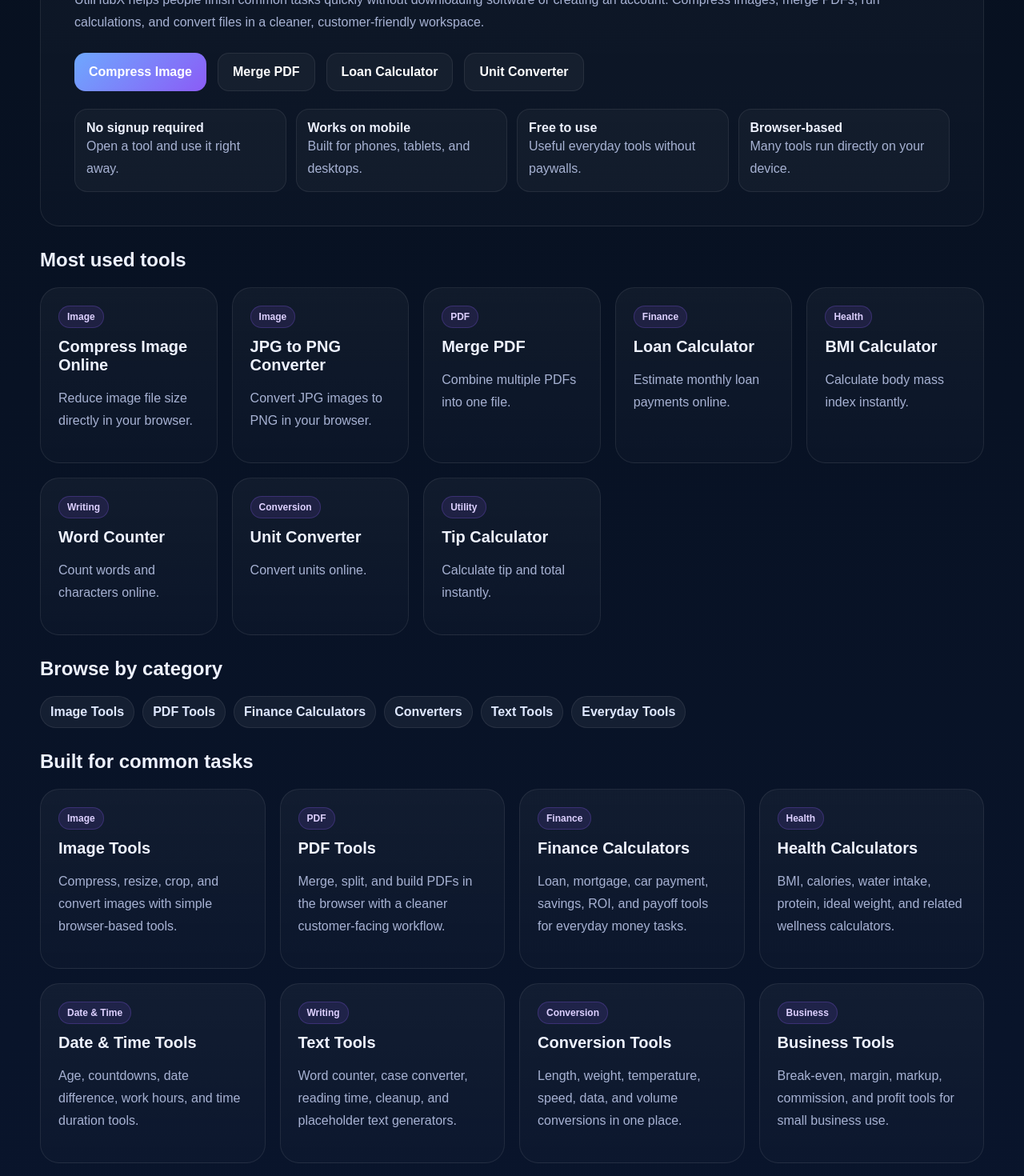
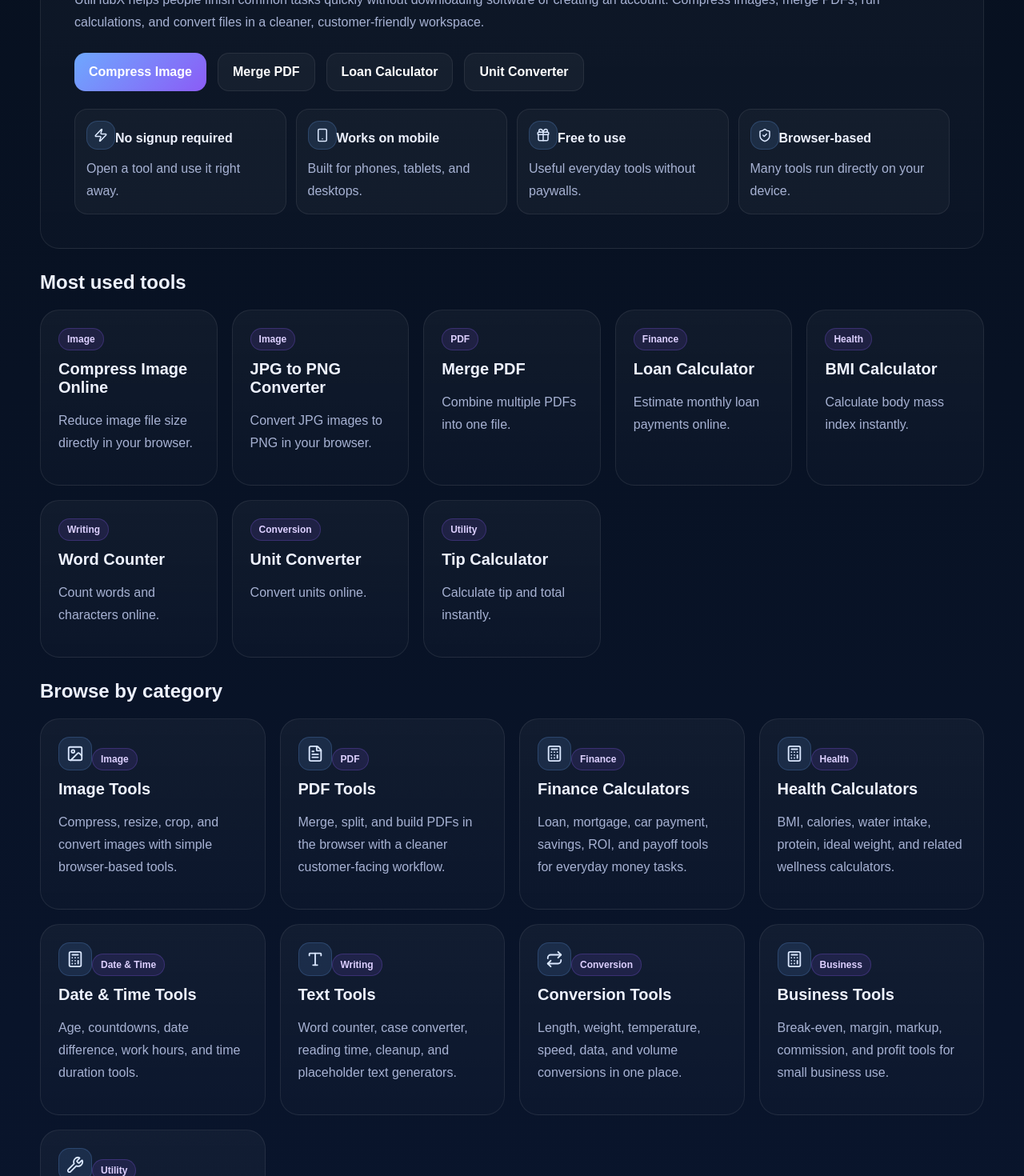
Before and after one commit to krampussolutions/toolforge, a Next.js app: page / in a window 1280 px wide. Shown: the part 320-1790 px from the top of the page at 80% size. Built offline with nearby package versions, Linux system fonts and the light colour scheme; no server answers.

Commit message:
add homepage icons

```diff
--- a/app/globals.css
+++ b/app/globals.css
@@ -22,3 +22,31 @@ textarea{min-height:120px;resize:vertical}.result-box{margin-top:18px;background
 .preview-img{max-width:100%;border-radius:16px;border:1px solid rgba(255,255,255,.08);margin-top:12px}
 .footer{margin-top:42px;border-top:1px solid rgba(255,255,255,.06);padding:26px 0 40px;color:var(--muted)}
 @media (max-width:920px){.tool-layout{grid-template-columns:1fr}.sidebar{position:static}.hero{padding:28px}}
+.category-card {
+  transition: transform 0.18s ease, border-color 0.18s ease;
+}
+
+.category-card:hover {
+  transform: translateY(-2px);
+  border-color: rgba(110, 168, 254, 0.28);
+}
+
+.category-icon,
+.feature-icon {
+  width: 42px;
+  height: 42px;
+  border-radius: 14px;
+  display: inline-flex;
+  align-items: center;
+  justify-content: center;
+  margin-bottom: 12px;
+  background: rgba(110, 168, 254, 0.12);
+  border: 1px solid rgba(110, 168, 254, 0.2);
+  color: #dbe8ff;
+}
+
+.feature-icon {
+  width: 36px;
+  height: 36px;
+  margin-bottom: 10px;
+}
--- a/app/page.tsx
+++ b/app/page.tsx
@@ -1,33 +1,102 @@
 import Link from "next/link";
+import {
+  Image as ImageIcon,
+  FileText,
+  Calculator,
+  Repeat,
+  Type,
+  Wrench,
+  ShieldCheck,
+  Smartphone,
+  Gift,
+  Zap,
+} from "lucide-react";
 import CalculatorCard from "@/components/CalculatorCard";
 import { toolPages, suites } from "@/lib/site";
+import { JSX } from "react";
 
-const popular = ["compress-image","merge-pdf","jpg-to-png","loan-calculator","bmi-calculator","tip-calculator","unit-converter","word-counter"];
+const popular = [
+  "compress-image",
+  "merge-pdf",
+  "jpg-to-png",
+  "loan-calculator",
+  "bmi-calculator",
+  "tip-calculator",
+  "unit-converter",
+  "word-counter",
+];
+
+const categoryIcons: Record<string, JSX.Element> = {
+  Image: <ImageIcon size={22} />,
+  PDF: <FileText size={22} />,
+  Finance: <Calculator size={22} />,
+  Conversion: <Repeat size={22} />,
+  Writing: <Type size={22} />,
+  Utility: <Wrench size={22} />,
+  Health: <Calculator size={22} />,
+  "Date & Time": <Calculator size={22} />,
+  Business: <Calculator size={22} />,
+};
 
 export default function HomePage() {
   const popularPages = toolPages.filter((p) => popular.includes(p.slug));
+
   return (
     <>
       <section className="hero">
         <span className="kicker">Fast free online tools</span>
         <h1>Simple tools for files, images, calculators, and everyday tasks</h1>
         <p>
-          UtilHubX helps people finish common tasks quickly without downloading software or creating an account.
-          Compress images, merge PDFs, run calculations, and convert files in a cleaner, customer-friendly workspace.
+          UtilHubX helps people finish common tasks quickly without downloading
+          software or creating an account. Compress images, merge PDFs, run
+          calculations, and convert files in a cleaner, customer-friendly
+          workspace.
         </p>
 
         <div className="hero-actions">
-          <Link href="/tools/compress-image" className="button">Compress Image</Link>
-          <Link href="/tools/merge-pdf" className="button secondary">Merge PDF</Link>
-          <Link href="/tools/loan-calculator" className="button secondary">Loan Calculator</Link>
-          <Link href="/tools/unit-converter" className="button secondary">Unit Converter</Link>
+          <Link href="/tools/compress-image" className="button">
+            Compress Image
+          </Link>
+          <Link href="/tools/merge-pdf" className="button secondary">
+            Merge PDF
+          </Link>
+          <Link href="/tools/loan-calculator" className="button secondary">
+            Loan Calculator
+          </Link>
+          <Link href="/tools/unit-converter" className="button secondary">
+            Unit Converter
+          </Link>
         </div>
 
         <div className="trust">
-          <div className="item"><strong>No signup required</strong><div className="muted">Open a tool and use it right away.</div></div>
-          <div className="item"><strong>Works on mobile</strong><div className="muted">Built for phones, tablets, and desktops.</div></div>
-          <div className="item"><strong>Free to use</strong><div className="muted">Useful everyday tools without paywalls.</div></div>
-          <div className="item"><strong>Browser-based</strong><div className="muted">Many tools run directly on your device.</div></div>
+          <div className="item">
+            <div className="feature-icon">
+              <Zap size={18} />
+            </div>
+            <strong>No signup required</strong>
+            <div className="muted">Open a tool and use it right away.</div>
+          </div>
+          <div className="item">
+            <div className="feature-icon">
+              <Smartphone size={18} />
+            </div>
+            <strong>Works on mobile</strong>
+            <div className="muted">Built for phones, tablets, and desktops.</div>
+          </div>
+          <div className="item">
+            <div className="feature-icon">
+              <Gift size={18} />
+            </div>
+            <strong>Free to use</strong>
+            <div className="muted">Useful everyday tools without paywalls.</div>
+          </div>
+          <div className="item">
+            <div className="feature-icon">
+              <ShieldCheck size={18} />
+            </div>
+            <strong>Browser-based</strong>
+            <div className="muted">Many tools run directly on your device.</div>
+          </div>
         </div>
       </section>
 
@@ -35,38 +104,45 @@ export default function HomePage() {
         <h2>Most used tools</h2>
         <div className="grid grid-4">
           {popularPages.map((item) => (
-            <CalculatorCard key={item.slug} href={`/tools/${item.slug}`} title={item.title} category={item.category} description={item.description} />
+            <CalculatorCard
+              key={item.slug}
+              href={`/tools/${item.slug}`}
+              title={item.title}
+              category={item.category}
+              description={item.description}
+            />
           ))}
         </div>
       </section>
 
       <section className="section">
         <h2>Browse by category</h2>
-        <div className="popular-links">
-          <Link href="/categories/image">Image Tools</Link>
-          <Link href="/categories/pdf">PDF Tools</Link>
-          <Link href="/categories/finance">Finance Calculators</Link>
-          <Link href="/categories/conversion">Converters</Link>
-          <Link href="/categories/writing">Text Tools</Link>
-          <Link href="/categories/utility">Everyday Tools</Link>
-        </div>
-      </section>
-
-      <section className="section">
-        <h2>Built for common tasks</h2>
         <div className="grid grid-3">
           {suites.map((item) => (
-            <CalculatorCard key={item.slug} href={`/calculators/${item.slug}`} title={item.title} category={item.category} description={item.description} />
+            <Link
+              key={item.slug}
+              href={`/calculators/${item.slug}`}
+              className="card category-card"
+            >
+              <div className="category-icon">
+                {categoryIcons[item.category] || <Wrench size={22} />}
+              </div>
+              <span className="chip">{item.category}</span>
+              <h3>{item.title}</h3>
+              <p>{item.description}</p>
+            </Link>
           ))}
         </div>
       </section>
 
       <section className="section">
+        <h2>Why people use UtilHubX</h2>
         <div className="card">
-          <h3>Why people use UtilHubX</h3>
           <p>
-            People usually come here for one reason: they need a quick answer or quick file task without extra friction.
-            The site is organized around the kinds of tasks people actually do every day, not around technical jargon.
+            People usually come here for one reason: they need a quick answer or
+            quick file task without extra friction. The site is organized around
+            the kinds of tasks people actually do every day, not around
+            technical jargon.
           </p>
         </div>
       </section>
--- a/package.json
+++ b/package.json
@@ -9,6 +9,7 @@
   },
   "dependencies": {
     "jspdf": "^4.2.0",
+    "lucide-react": "^0.577.0",
     "next": "^14.2.35",
     "pdf-lib": "1.17.1",
     "react": "18.3.1",
```
Also changed, not shown: 1 other file (tests, documents, lock files or other folders).
